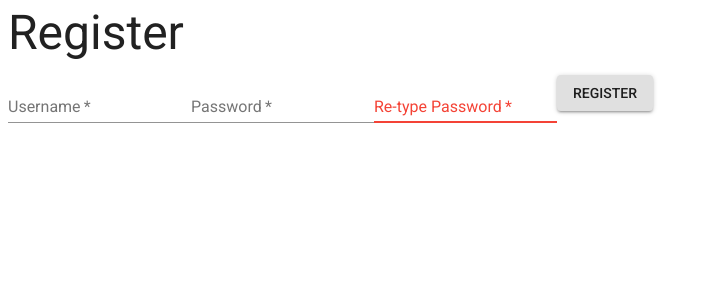
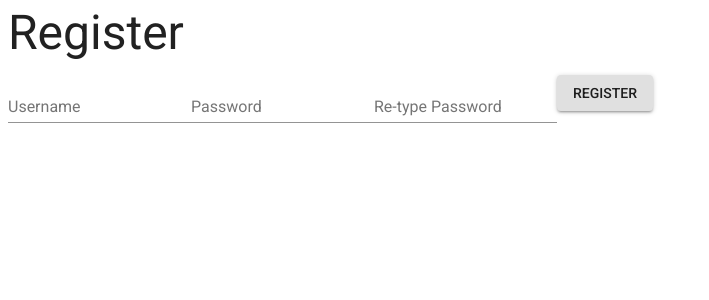
Before and after one commit to bernar83/the-last-straw, a React (Create React App) app in the folder client/: page /register in a window 1280 px wide. Shown: the top 300 px of the page, without its empty margins (0-709 px from the left). Built offline with nearby package versions, Linux system fonts and the light colour scheme.

Commit message:
Add error messages in register form

```diff
--- a/client/src/components/Login.js
+++ b/client/src/components/Login.js
@@ -8,7 +8,8 @@ class Login extends Component {
   state = {
     username: "",
     password: "",
-    message: ""
+    message: "",
+    errors: {}
   };
 
   handleChange = event => {
@@ -42,7 +43,6 @@ class Login extends Component {
             name="username"
             value={this.state.username}
             onChange={this.handleChange}
-            required={true}
           />
           <TextField
             label="Password"
@@ -50,7 +50,6 @@ class Login extends Component {
             type="password"
             value={this.state.password}
             onChange={this.handleChange}
-            required={true}
           />
           <Button variant="contained" type="submit">
             Login
--- a/client/src/components/Register.js
+++ b/client/src/components/Register.js
@@ -9,7 +9,8 @@ class Register extends Component {
     username: "",
     password: "",
     passwordConfirmation: "",
-    passwordsMatch: true
+    passwordsMatch: true,
+    errors: { passwordConfirmation: "" }
   };
 
   handleUserChange = event => {
@@ -28,7 +29,7 @@ class Register extends Component {
         passwordConfirmation: this.state.passwordConfirmation
       })
       .then(res => console.log(res))
-      .catch(err => console.log(err));
+      .catch(err => this.setState({ errors: err.response.data }));
   };
 
   onPassword = event => {
@@ -46,12 +47,18 @@ class Register extends Component {
   checkPasswords() {
     if (this.state.password === this.state.passwordConfirmation) {
       this.setState({ passwordsMatch: true });
+      this.setState({ errors: { passwordConfirmation: "" } });
     } else {
       this.setState({ passwordsMatch: false });
+      this.setState({
+        errors: { passwordConfirmation: "Passwords must match." }
+      });
     }
   }
 
   render() {
+    const { errors } = this.state;
+
     return (
       <div>
         <Typography variant="h3" gutterBottom>
@@ -63,7 +70,8 @@ class Register extends Component {
             name="username"
             value={this.state.username}
             onChange={this.handleUserChange}
-            required={true}
+            helperText={errors.username ? errors.username : ""}
+            error={errors.username ? true : false}
           />
           <TextField
             label="Password"
@@ -71,22 +79,22 @@ class Register extends Component {
             type="password"
             value={this.state.password}
             onChange={this.onPassword}
-            required={true}
+            helperText={errors.password ? errors.password : ""}
+            error={errors.password ? true : false}
           />
           <TextField
-            error={true}
             label="Re-type Password"
             name="passwordConfirmation"
             type="password"
             value={this.state.passwordConfirmation}
             onChange={this.onConfirm}
-            required={true}
+            helperText={errors.passwordConfirmation}
+            error={!this.state.passwordsMatch ? true : false}
           />
           <Button variant="contained" type="submit">
             Register
           </Button>
         </form>
-        {!this.state.passwordsMatch && <p>Passwords don't match!</p>}
       </div>
     );
   }
```
Also changed, not shown: 1 other file (tests, documents, lock files or other folders).
